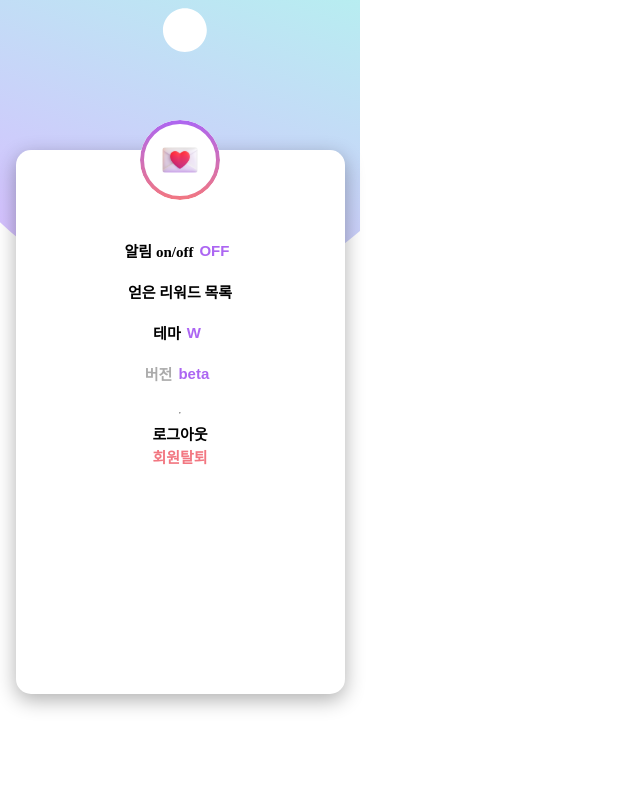
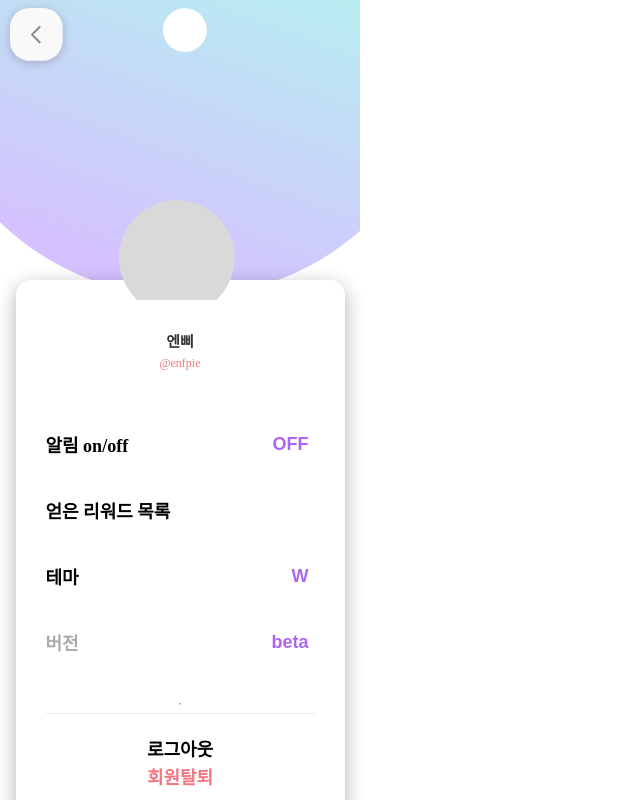
Before and after one commit to umc-5th-hackathon-team-I/Handy_Front, a React (Create React App) app in the folder umc_hackathon/: page /mypage in a window 1280 px wide. Shown: the whole page, without its empty margins (0-640 px from the left). Built offline with nearby package versions, Linux system fonts and the light colour scheme.

Commit message:
feat: MyPage

```diff
--- a/umc_hackathon/src/component/Mine.jsx
+++ b/umc_hackathon/src/component/Mine.jsx
@@ -1,6 +1,6 @@
 import React, { useState } from 'react';
 import styled from "styled-components";
-import heartMsg from "../img/heartMsg.svg";
+import profile from "../img/profile.svg";
 
 const W = styled.div`
     display: flex;
@@ -10,52 +10,58 @@ const W = styled.div`
 
 const Image = styled.img`
     position: fixed;
-    top: 15%;
-    background-color: #ffffff;
-    border-radius: 50px;
-`
+    top: 25%;
+    z-index: 10;
+    margin-bottom: 100px;
+`;
 
 const WiteLetter = styled.div`
     display: flex;
     flex-direction: column;
-    align-items: center;
+    position: fixed;
+    top: 35%;
     width: 329px;
     height: 544px;
     border-radius: 15px;
-    margin-top: 150px;
-    padding-top: 50px;
+    padding-top: 100px;
+    padding: 30px;
     background-color: #ffffff;
     box-sizing: border-box;
     box-shadow: 0 6px 20px rgba(0, 0, 0, 0.315);
 `;
 
-
+const Pro = styled.div`
+    display: flex;
+    flex-direction: column;
+    align-items: center;
+    margin-top: 20px;
+`;
 
 const Name = styled.div`
     font-size: 15px;
     color: #333333;
     font-weight: bold;
-    margin-bottom: 20px;
+    margin-bottom: 5px;
 `;
 const Id = styled.div`
     font-size: 12px;
     color: #F27781;
-    margin-bottom: 20px;
+    margin-bottom: 60px;
 `;
 const Text = styled.div`
-    font-size: 15px;
+    font-size: 18px;
     color: #000000;
     font-weight: bold;
 `;
 
 const TextGray = styled.div`
-    font-size: 15px;
+    font-size: 18px;
     color: #ABABAB;
     font-weight: bold;
 `;
 
 const Button = styled.button`
-    font-size: 15px;
+    font-size: 18px;
     color: #000000;
     font-weight: bold;
     background: none;
@@ -63,7 +69,7 @@ const Button = styled.button`
 `;
 
 const ButtonRed = styled.button`
-    font-size: 15px;
+    font-size: 18px;
     color: #F27781;
     font-weight: bold;
     background: none;
@@ -73,7 +79,7 @@ const ButtonRed = styled.button`
 const P = styled.button`
     float: right;
     color: #AC66F2;
-    font-size: 15px;
+    font-size: 18px;
     font-weight: bold;
     background: none;
     border: none;
@@ -84,7 +90,7 @@ const Label = styled.div`
     flex-direction: row;
     justify-content: space-between;
     align-items: center;
-    margin-bottom: 20px;
+    margin-bottom: 40px;
 
 `;
 const Bottom = styled.div`
@@ -93,6 +99,8 @@ const Bottom = styled.div`
     justify-content: flex-start;
     align-items: center;
     margin-bottom: 20px;
+    border-top: 1px solid #ECECEC;
+    padding: 20px;
 
 `;
 
@@ -101,12 +109,14 @@ const Mine = (props) => {
     return (
     <>
         <W>
-            <Image src={heartMsg} alt='msg'/>
+            <Image src={profile} alt='msg'/>
             <WiteLetter>
-                <>
-                    <Name>{props.name}</Name>
-                    <Id>{props.id}</Id>
-                </>
+                <Pro>
+                    <Name>엔삐</Name>
+                    <Id>@enfpie</Id>
+                    {/* <Name>{props.name}</Name>
+                    <Id>@{props.id}</Id> */}
+                </Pro>
             <Label>
                 <Text>알림 on/off</Text><P>OFF</P>
             </Label>
--- a/umc_hackathon/src/pages/Letter.jsx
+++ b/umc_hackathon/src/pages/Letter.jsx
@@ -1,6 +1,7 @@
 import React from "react";
 import styled from "styled-components";
 import backgroundImg from "../img/letterBack.svg";
+import goback from "../img/mypageBack.svg";
 import LetterWrite from './../component/LetterWrite';
 import { createGlobalStyle } from "styled-components";
 
@@ -17,6 +18,7 @@ function Letter() {
       <GlobalStyle />
       <C>
         <Cover>
+            <img src={goback} alt="back"/>
             <LetterWrite/>
         </Cover>
       </C>
--- a/umc_hackathon/src/pages/MyPage.jsx
+++ b/umc_hackathon/src/pages/MyPage.jsx
@@ -1,6 +1,7 @@
 import React from "react";
 import styled from "styled-components";
 import backgroundImg from "../img/letterBack.svg";
+import goback from "../img/mypageBack.svg";
 import { createGlobalStyle } from "styled-components";
 import Mine from "../component/Mine";
 
@@ -17,6 +18,7 @@ function MyPage() {
       <GlobalStyle />
       <C>
         <Cover>
+            <img src={goback} alt="back"/>
             <Mine/>
         </Cover>
       </C>
```
Also changed, not shown: umc_hackathon/src/img/mypageBack.svg (added), umc_hackathon/src/img/profile.svg (added).
